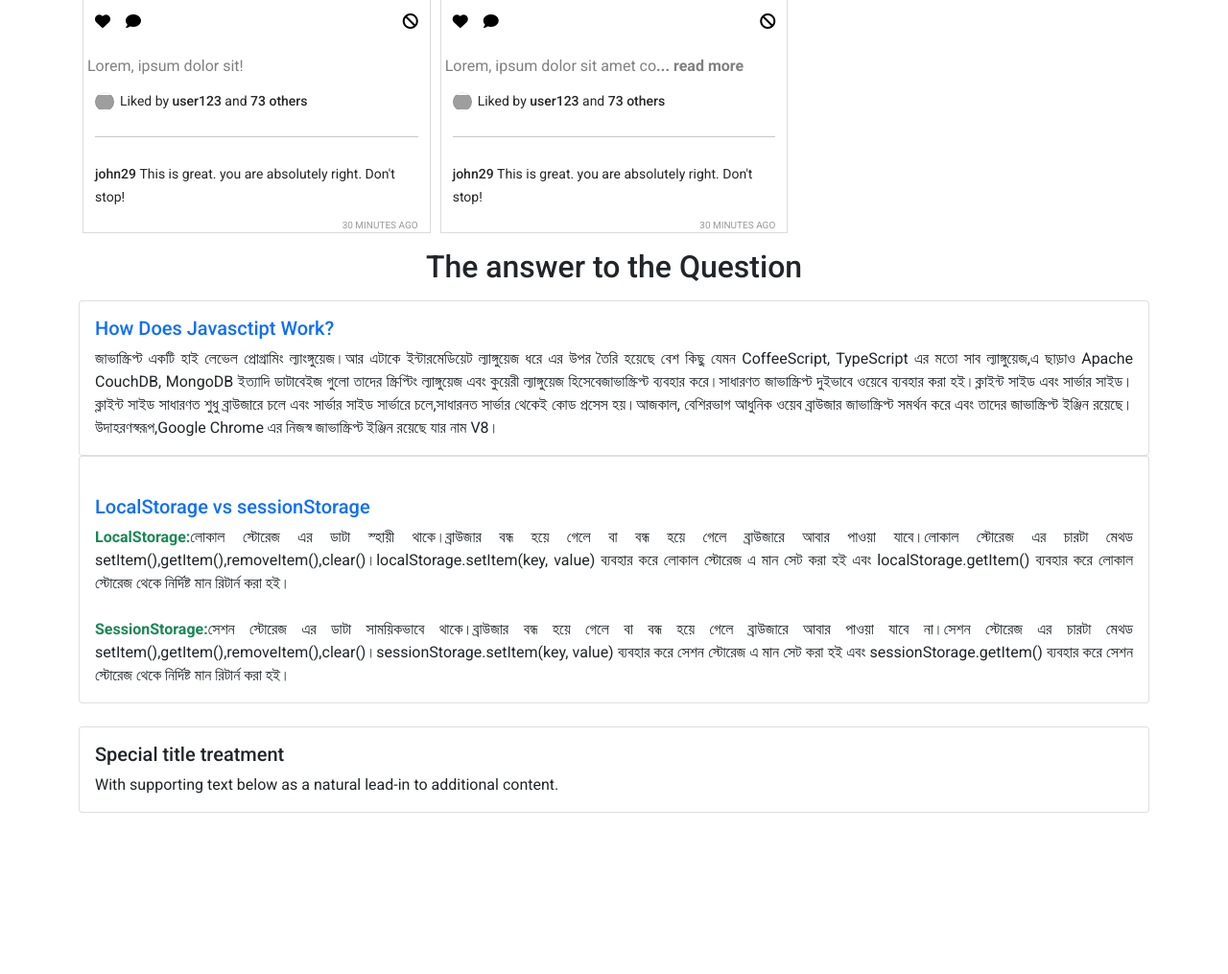
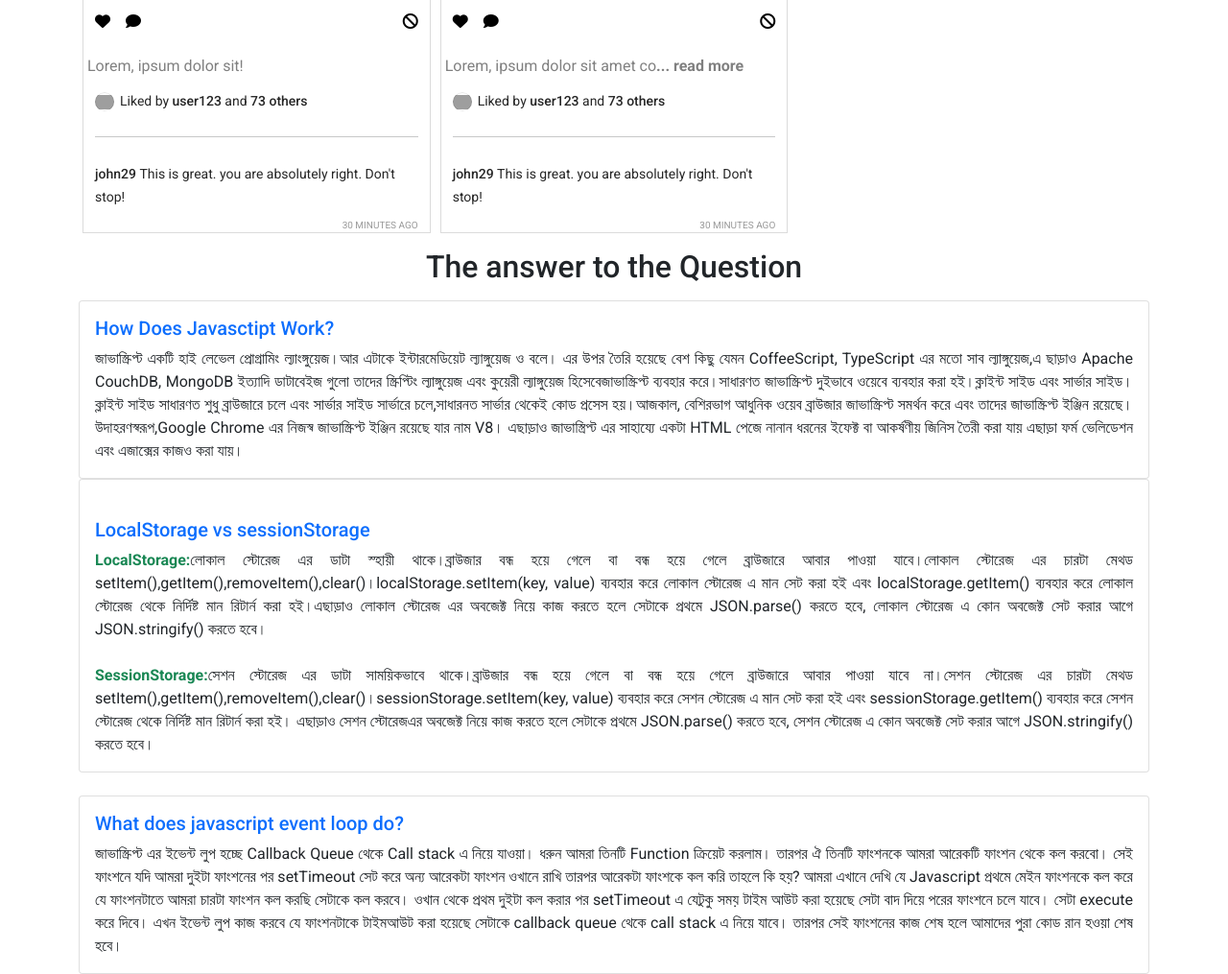
Before and after one commit to hamidhosen42/insta-shohor-debug-api-js, a plain HTML site: page index.html in a window 1280 px wide. Shown: the part 1289-2304 px from the top of the page at 96% size. Before the commit the page ends 2136 px from the top, so only its background shows below. Drawn offline with nearby package versions, Linux system fonts and the light colour scheme; grey boxes are pictures that could not be loaded.

Commit message:
final -code

```diff
--- a/index.html
+++ b/index.html
@@ -62,7 +62,7 @@
         </div>
     </main>
 
-    <section class="container">
+    <section id="question" class="container">
         <h2 class="text-center mb-3">The answer to the Question</h2>
 
         <div class="col">
@@ -70,7 +70,8 @@
                 <div class="card">
                     <div class="card-body">
                         <h5 class="card-title text-primary">How Does Javasctipt Work?</h5>
-                        <p class="card-text" style="text-align: justify;">জাভাস্ক্রিপ্ট একটি হাই লেভেল প্রোগ্রামিং ল্যাংঙ্গুয়েজ।আর এটাকে ইন্টারমেডিয়েট ল্যাঙ্গুয়েজ ধরে এর উপর তৈরি হয়েছে বেশ কিছু যেমন CoffeeScript, TypeScript এর মতো সাব ল্যাঙ্গুয়েজ,এ ছাড়াও Apache CouchDB, MongoDB ইত্যাদি ডাটাবেইজ গুলো তাদের স্ক্রিপ্টিং ল্যাঙ্গুয়েজ এবং কুয়েরী ল্যাঙ্গুয়েজ হিসেবেজাভাস্ক্রিপ্ট ব্যবহার করে।সাধারণত জাভাস্ক্রিপ্ট দুইভাবে ওয়েবে ব্যবহার করা হই।ক্লাইন্ট সাইড এবং সার্ভার সাইড।ক্লাইন্ট সাইড সাধারণত শুধু ব্রাউজারে চলে এবং সার্ভার সাইড সার্ভারে চলে,সাধারনত সার্ভার থেকেই কোড প্রসেস হয়।আজকাল, বেশিরভাগ আধুনিক ওয়েব ব্রাউজার জাভাস্ক্রিপ্ট সমর্থন করে এবং তাদের জাভাস্ক্রিপ্ট ইঞ্জিন রয়েছে। উদাহরণস্বরূপ,Google Chrome এর নিজস্ব জাভাস্ক্রিপ্ট ইঞ্জিন রয়েছে যার নাম V8।</p>
+                        <p class="card-text" style="text-align: justify;">জাভাস্ক্রিপ্ট একটি হাই লেভেল প্রোগ্রামিং ল্যাংঙ্গুয়েজ।আর এটাকে ইন্টারমেডিয়েট ল্যাঙ্গুয়েজ ও বলে। এর উপর তৈরি হয়েছে বেশ কিছু যেমন CoffeeScript, TypeScript এর মতো সাব ল্যাঙ্গুয়েজ,এ ছাড়াও Apache CouchDB, MongoDB ইত্যাদি ডাটাবেইজ গুলো তাদের স্ক্রিপ্টিং ল্যাঙ্গুয়েজ এবং কুয়েরী ল্যাঙ্গুয়েজ হিসেবেজাভাস্ক্রিপ্ট ব্যবহার করে।সাধারণত জাভাস্ক্রিপ্ট দুইভাবে ওয়েবে ব্যবহার করা হই।ক্লাইন্ট সাইড এবং সার্ভার সাইড।ক্লাইন্ট সাইড সাধারণত শুধু ব্রাউজারে চলে এবং সার্ভার সাইড সার্ভারে চলে,সাধারনত সার্ভার থেকেই কোড প্রসেস হয়।আজকাল, বেশিরভাগ আধুনিক ওয়েব ব্রাউজার জাভাস্ক্রিপ্ট সমর্থন করে এবং তাদের জাভাস্ক্রিপ্ট ইঞ্জিন রয়েছে। উদাহরণস্বরূপ,Google Chrome এর নিজস্ব জাভাস্ক্রিপ্ট ইঞ্জিন রয়েছে যার নাম V8। এছাড়াও জাভাস্ত্রিপ্ট এর সাহায্যে একটা HTML পেজে নানান ধরনের ইফেক্ট বা আকর্ষণীয় জিনিস তৈরী করা যায় এছাড়া ফর্ম ভেলিডেশন এবং
+                        এজাক্সের কাজও করা যায়।</p>
                     </div>
                 </div>
             </div>
@@ -78,18 +79,24 @@
                 <div class="card">
                     <div class="card-body mt-4">
                         <h5 class="card-title text-primary">LocalStorage vs sessionStorage</h5>
-                        <p class="card-text" style="text-align: justify;"><span class="text-success fw-bold">LocalStorage:</span>লোকাল স্টোরেজ এর ডাটা স্হায়ী থাকে।ব্রাউজার বন্ধ হয়ে গেলে বা বন্ধ হয়ে গেলে ব্রাউজারে আবার পাওয়া যাবে।লোকাল স্টোরেজ এর চারটা মেথড setItem(),getItem(),removeItem(),clear()।localStorage.setItem(key, value) ব্যবহার করে লোকাল স্টোরেজ এ মান সেট করা হই এবং localStorage.getItem() ব্যবহার করে লোকাল স্টোরেজ থেকে নির্দিষ্ট মান রিটার্ন করা হই।
+                        <p class="card-text" style="text-align: justify;"><span class="text-success fw-bold">LocalStorage:</span>লোকাল স্টোরেজ এর ডাটা স্হায়ী থাকে।ব্রাউজার বন্ধ হয়ে গেলে বা বন্ধ হয়ে গেলে ব্রাউজারে আবার পাওয়া যাবে।লোকাল স্টোরেজ এর চারটা মেথড setItem(),getItem(),removeItem(),clear()।localStorage.setItem(key, value) ব্যবহার করে লোকাল স্টোরেজ এ মান সেট করা হই এবং localStorage.getItem() ব্যবহার করে লোকাল স্টোরেজ থেকে নির্দিষ্ট মান রিটার্ন করা হই।এছাড়াও লোকাল স্টোরেজ এর অবজেক্ট নিয়ে কাজ করতে হলে সেটাকে প্রথমে JSON.parse() করতে হবে, লোকাল স্টোরেজ এ কোন অবজেক্ট সেট করার আগে JSON.stringify() করতে হবে।
                         </p>
 
-                        <p class="card-text mt-4" style="text-align: justify;"><span class="text-success fw-bold">SessionStorage:</span>সেশন স্টোরেজ এর ডাটা সাময়িকভাবে থাকে।ব্রাউজার বন্ধ হয়ে গেলে বা বন্ধ হয়ে গেলে ব্রাউজারে আবার পাওয়া যাবে না।সেশন স্টোরেজ এর চারটা মেথড setItem(),getItem(),removeItem(),clear()।sessionStorage.setItem(key, value) ব্যবহার করে সেশন স্টোরেজ এ মান সেট করা হই এবং sessionStorage.getItem() ব্যবহার করে সেশন স্টোরেজ থেকে নির্দিষ্ট মান রিটার্ন করা হই।</p>
+                        <p class="card-text mt-4" style="text-align: justify;"><span class="text-success fw-bold">SessionStorage:</span>সেশন স্টোরেজ এর ডাটা সাময়িকভাবে থাকে।ব্রাউজার বন্ধ হয়ে গেলে বা বন্ধ হয়ে গেলে ব্রাউজারে আবার পাওয়া যাবে না।সেশন স্টোরেজ এর চারটা মেথড setItem(),getItem(),removeItem(),clear()।sessionStorage.setItem(key, value) ব্যবহার করে সেশন স্টোরেজ এ মান সেট করা হই এবং sessionStorage.getItem() ব্যবহার করে সেশন স্টোরেজ থেকে নির্দিষ্ট মান রিটার্ন করা হই। এছাড়াও সেশন স্টোরেজএর অবজেক্ট নিয়ে কাজ করতে হলে সেটাকে প্রথমে JSON.parse() করতে হবে, সেশন স্টোরেজ এ কোন অবজেক্ট সেট করার
+                        আগে JSON.stringify() করতে হবে।</p>
                     </div>
                 </div>
             </div>
             <div class="col mt-4">
                 <div class="card">
                     <div class="card-body">
-                        <h5 class="card-title">Special title treatment</h5>
-                        <p class="card-text">With supporting text below as a natural lead-in to additional content.</p>
+                        <h5 class="card-title text-primary">What does javascript event loop do?</h5>
+                        <p class="card-text" style="text-align: justify;">জাভাস্ক্রিপ্ট এর ইভেন্ট লুপ হচ্ছে Callback Queue থেকে Call stack এ নিয়ে যাওয়া। ধরুন আমরা তিনটি Function ক্রিয়েট করলাম।
+                        তারপর ঐ তিনটি ফাংশনকে আমরা আরেকটি ফাংশন থেকে কল করবো। সেই ফাংশনে যদি আমরা দুইটা ফাংশনের পর ‍setTimeout সেট করে অন্য
+                        আরেকটা ফাংশন ওখানে রাখি তারপর আরেকটা ফাংশকে কল করি তাহলে কি হয়? আমরা এখানে দেখি যে Javascript প্রথমে মেইন ফাংশনকে কল করে
+                        যে ফাংশনটাতে আমরা চারটা ফাংশন কল করছি সেটাকে কল করবে। ওখান থেকে প্রথম দুইটা কল করার পর ‍setTimeout এ যেটুকু সময় টাইম আউট
+                        করা হয়েছে সেটা বাদ দিয়ে পরের ফাংশনে চলে যাবে। সেটা execute করে দিবে। এখন ইভেন্ট লুপ কাজ করবে যে ফাংশনটাকে টাইমআউট করা
+                        হয়েছে সেটাকে callback queue থেকে call stack এ নিয়ে যাবে। তারপর সেই ফাংশনের কাজ শেষ হলে আমাদের পুরা কোড রান হওয়া শেষ হবে।</p>
                     </div>
                 </div>
             </div>
--- a/js/app.js
+++ b/js/app.js
@@ -31,10 +31,10 @@ const reportPost = (id) => {
   showPosts(remainingPosts);
 };
 
-const displayContent = (text) => {
-  return text.length < 30
-    ? text
-    : text.slice(0, 30) + "<span class='fw-bold'>... read more</span>";
+const displayContent = (texts) => {
+  return texts.length < 30
+    ? texts
+    : texts.slice(0, 30) + "<span class='fw-bold'>... read more</span>";
 };
 
 const switchTab = (id) => {
@@ -42,18 +42,19 @@ const switchTab = (id) => {
     document.getElementById("posts").style.display = "grid";
     document.getElementById("liked").style.display = "none";
     document.getElementById("reported").style.display = "none";
-
+    document.getElementById("question").style.display = "block";
   } else if (id === "liked") {
     document.getElementById("liked").style.display = "block";
     document.getElementById("posts").style.display = "none";
     document.getElementById("reported").style.display = "none";
-
+    document.getElementById("question").style.display = "none";
 
     displayLikedPosts();
   } else {
     document.getElementById("reported").style.display = "block";
     document.getElementById("posts").style.display = "none";
     document.getElementById("liked").style.display = "none";
+    document.getElementById("question").style.display = "none";
 
     displayReportedPosts();
   }
@@ -148,7 +149,6 @@ const createPost = (post) => {
 };
 
 const showPosts = (posts) => {
-
   const productsContainer = document.getElementById("posts");
   productsContainer.innerHTML = "";
 
@@ -164,9 +164,8 @@ const displayLikedPosts = () => {
     const div = createPost(post);
     document.getElementById("liked").appendChild(div);
   });
-  likedPostsId.length=0;
+  likedPostsId.length = 0;
 };
-
 
 const displayReportedPosts = () => {
   const reportedPosts = getReportedPosts();
@@ -174,7 +173,7 @@ const displayReportedPosts = () => {
     const div = createPost(post);
     document.getElementById("reported").appendChild(div);
   });
-  reportedPostsId.length=0;
+  reportedPostsId.length = 0;
 };
 
 const loadPosts = async () => {
```
